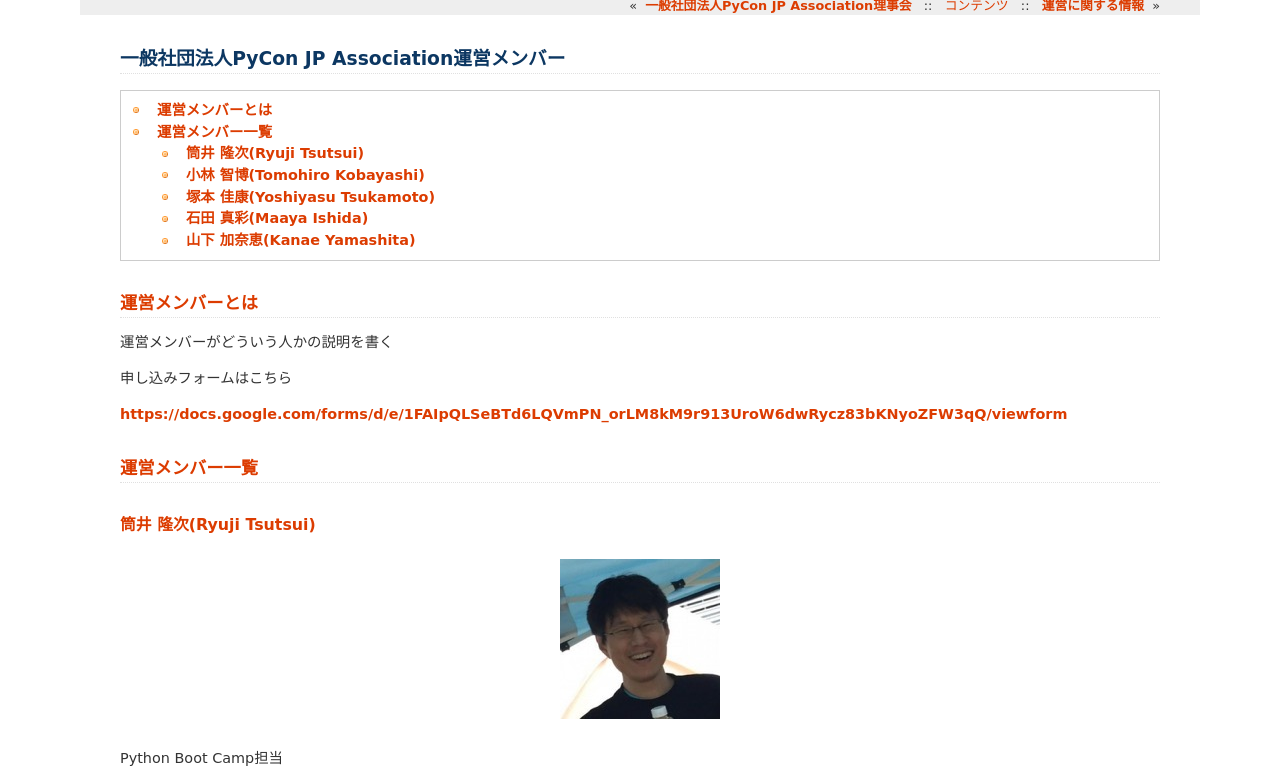
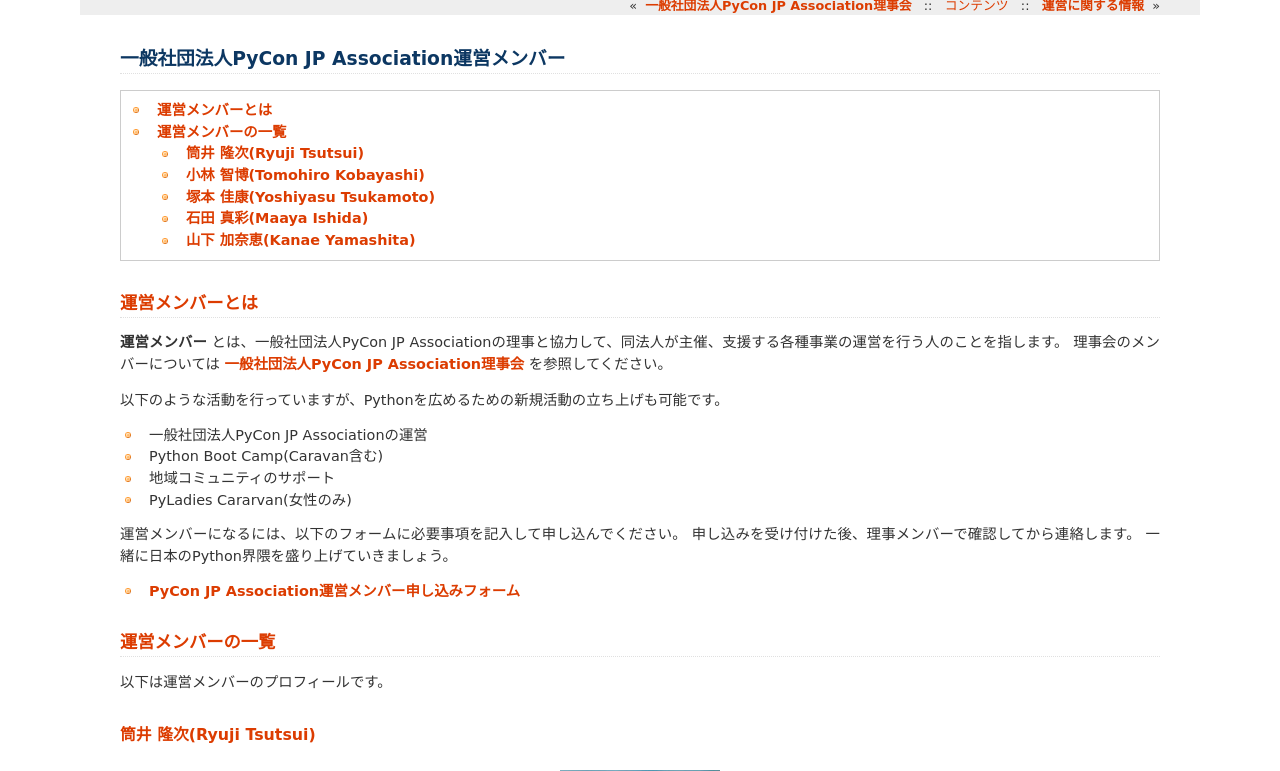
Before and after one commit to pyconjp/www.pycon.jp, a Sphinx documentation site: the page built from source/committee/members.rst, in a window 1280 px wide and 900 px high, cut to the strip 129-900 px from the top of the window. Built offline with Sphinx 7.4.7, drawn with Linux system fonts in a browser that asks for light colours.

Commit message:
ISSHA-1490 add about operating members

```diff
--- a/source/committee/members.rst
+++ b/source/committee/members.rst
@@ -6,16 +6,27 @@
 
 運営メンバーとは
 ================
-運営メンバーがどういう人かの説明を書く
+**運営メンバー** とは、一般社団法人PyCon JP Associationの理事と協力して、同法人が主催、支援する各種事業の運営を行う人のことを指します。
+理事会のメンバーについては :doc:`board` を参照してください。
 
-申し込みフォームはこちら
+以下のような活動を行っていますが、Pythonを広めるための新規活動の立ち上げも可能です。
 
-https://docs.google.com/forms/d/e/1FAIpQLSeBTd6LQVmPN_orLM8kM9r913UroW6dwRycz83bKNyoZFW3qQ/viewform
+* 一般社団法人PyCon JP Associationの運営
+* Python Boot Camp(Caravan含む)
+* 地域コミュニティのサポート
+* PyLadies Cararvan(女性のみ)
+
+運営メンバーになるには、以下のフォームに必要事項を記入して申し込んでください。
+申し込みを受け付けた後、理事メンバーで確認してから連絡します。
+一緒に日本のPython界隈を盛り上げていきましょう。
+
+* `PyCon JP Association運営メンバー申し込みフォーム <https://docs.google.com/forms/d/e/1FAIpQLSeBTd6LQVmPN_orLM8kM9r913UroW6dwRycz83bKNyoZFW3qQ/viewform>`__
 
 .. Blogへのリンクも入れる
 
-運営メンバー一覧
-================
+運営メンバーの一覧
+==================
+以下は運営メンバーのプロフィールです。
 
 .. _ryu22e-profile:
 
```
